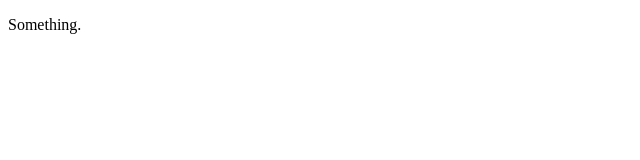
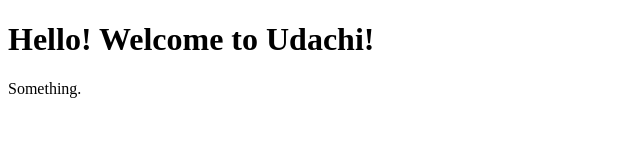
Before and after one commit to JayGillette/Udachi-Site, a plain HTML site: page index.html in a window 1280 px wide. Shown: the whole page, without its empty margins (0-640 px from the left). Drawn offline with Linux system fonts and the light colour scheme.

Commit message:
CSS Starter

```diff
--- a/index.html
+++ b/index.html
@@ -3,6 +3,7 @@
 <head>
 	<title>Welcome To Udachi</title>
 </head>
+<h1>Hello! Welcome to Udachi!</h1>
 <body>
 	<p>Something.</p>
 </body>
--- a/styles.css
+++ b/styles.css
@@ -1 +1,3 @@
-styles.css
+h1 {
+	color: green;
+}
```
